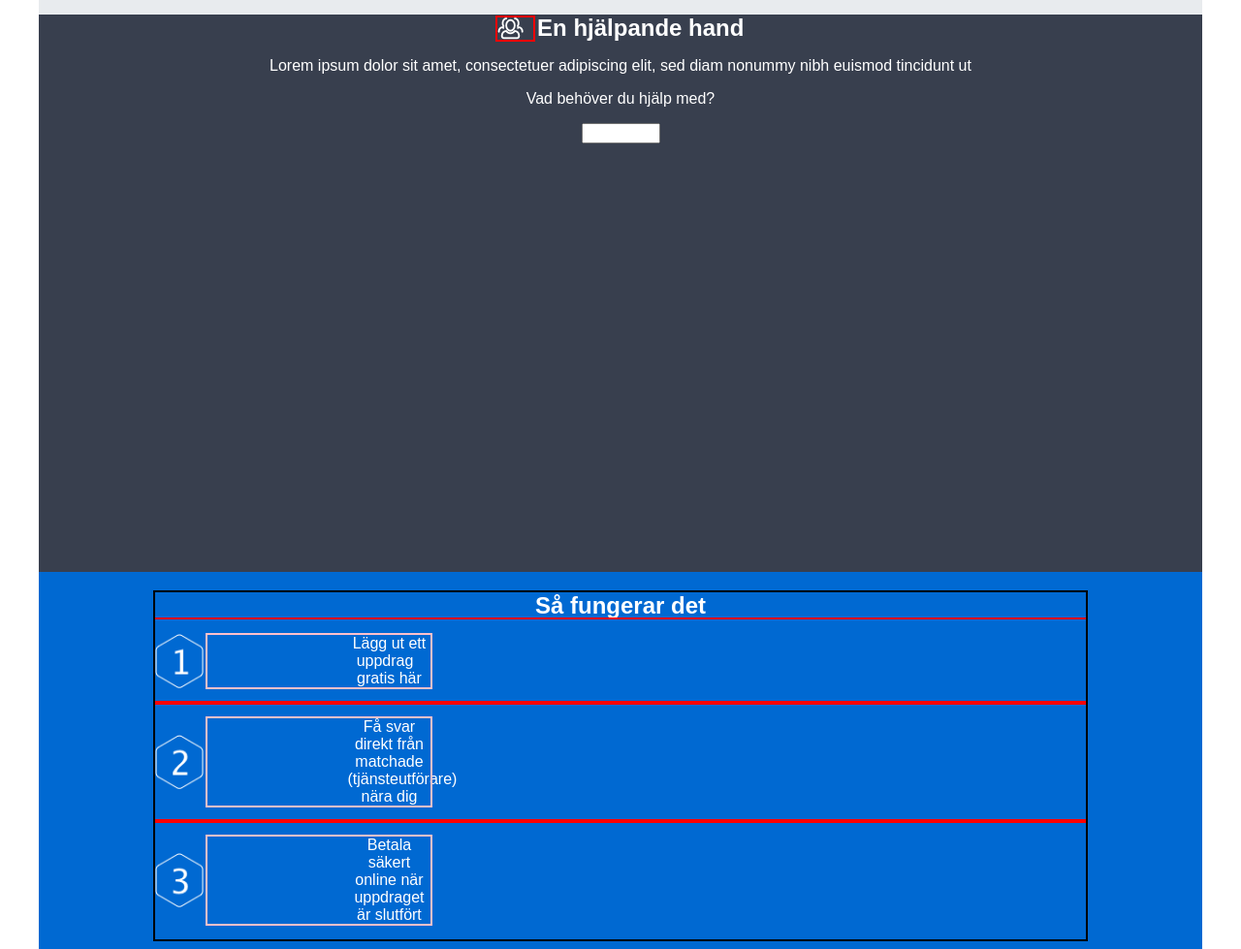
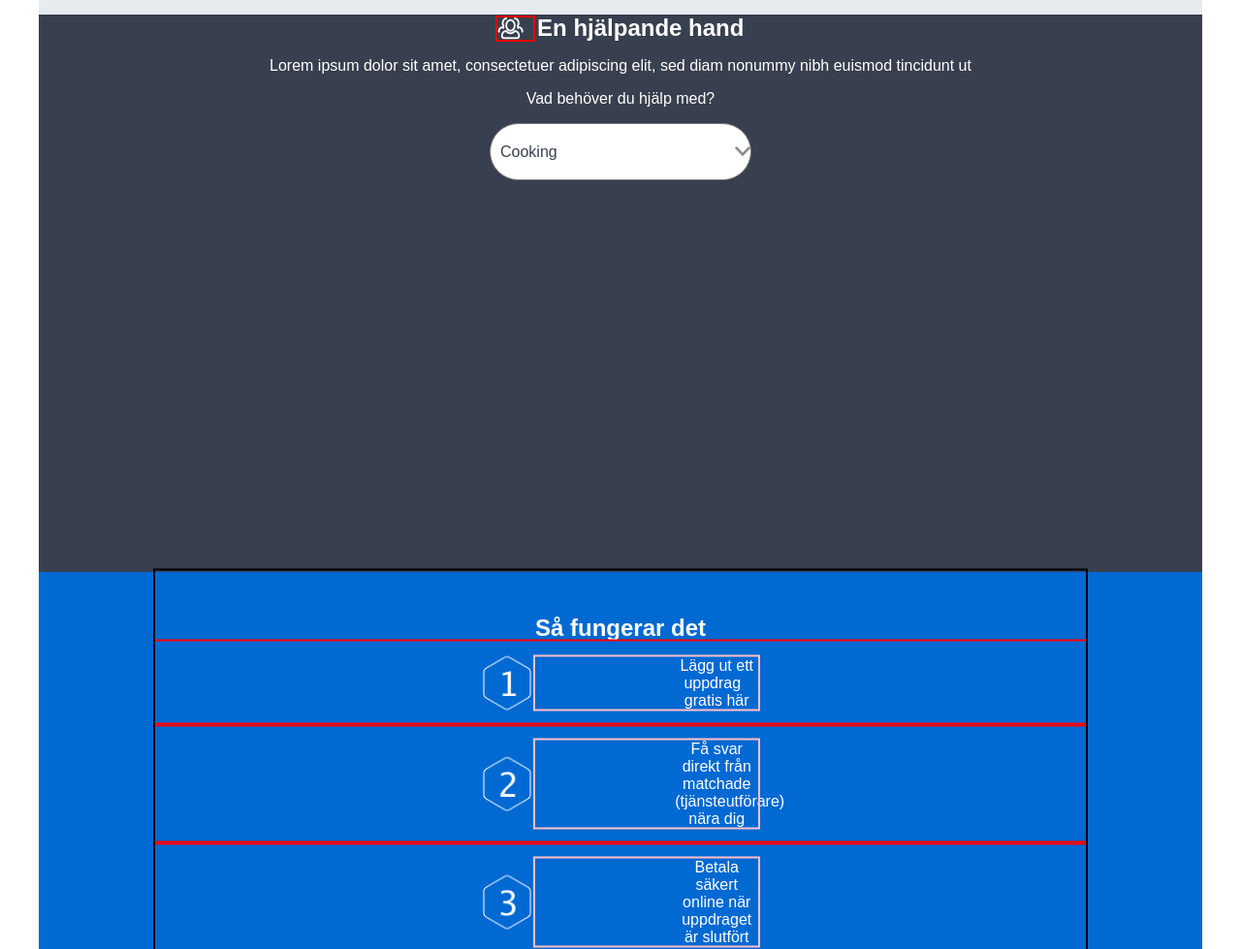
Before and after one commit to justarrived/Front-End-Templates, a website: page index.html in a window 1280 px wide. Shown: the part 920-1899 px from the top of the page at 97% size. Drawn offline with Linux system fonts and the light colour scheme.

Commit message:
title margins

```diff
--- a/src/styles/layouts/_home.scss
+++ b/src/styles/layouts/_home.scss
@@ -99,6 +99,19 @@
 		padding:0 10%;
 	}
 
+	select {
+		-webkit-appearance:none;
+	    -moz-appearance:none;
+	    appearance:none;
+	    color:#383F4E;
+	    width:270px;
+	    padding: 20px 10px;
+	    border-radius:40px;
+	    outline: none;
+	    background: url($ui + 'arrow-down.png') no-repeat right $white;
+
+	}
+
 }
 
 .section-steps {
@@ -137,6 +150,7 @@
 	margin:auto;
 	outline: 2px solid black;
 	@include vertical-align;
+	text-align: center;
 }
 
 .section-steps__element {
@@ -170,6 +184,7 @@
 	text-align:center;
 	margin:auto;
 	text-align: center;
+	padding-top:45px;
 }
 .section-title--white {
 	color:$white;
```
Also changed, not shown: dist/images/ui/arrow-down.png (added), dist/styles/screen.css, dist/styles/screen.min.css, src/images/ui/arrow-down.png (added).
